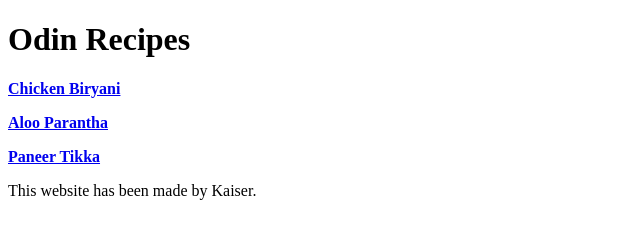
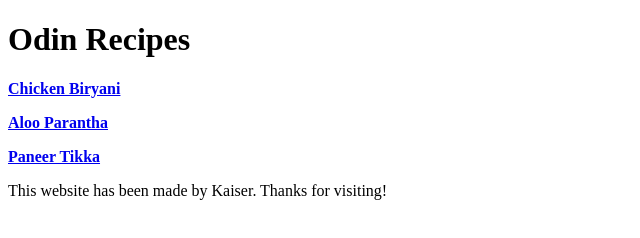
Before and after one commit to KaiserPrime10/odin-recipes, a plain HTML site: page index.html in a window 1280 px wide. Shown: the whole page, without its empty margins (0-640 px from the left). Drawn offline with Linux system fonts and the light colour scheme.

Commit message:
modified personal message in homepage

```diff
--- a/index.html
+++ b/index.html
@@ -9,6 +9,6 @@
     <p><strong><a href="recipes/chickenbiryani.html">Chicken Biryani</a></strong></p>
     <p><strong><a href="recipes/alooparantha.html">Aloo Parantha</a></strong></p>
     <p><strong><a href="recipes/paneertikka.html">Paneer Tikka</a></strong></p>
-    <p>This website has been made by Kaiser.</p>
+    <p>This website has been made by Kaiser. Thanks for visiting!</p>
 </body>
 </html>
```
